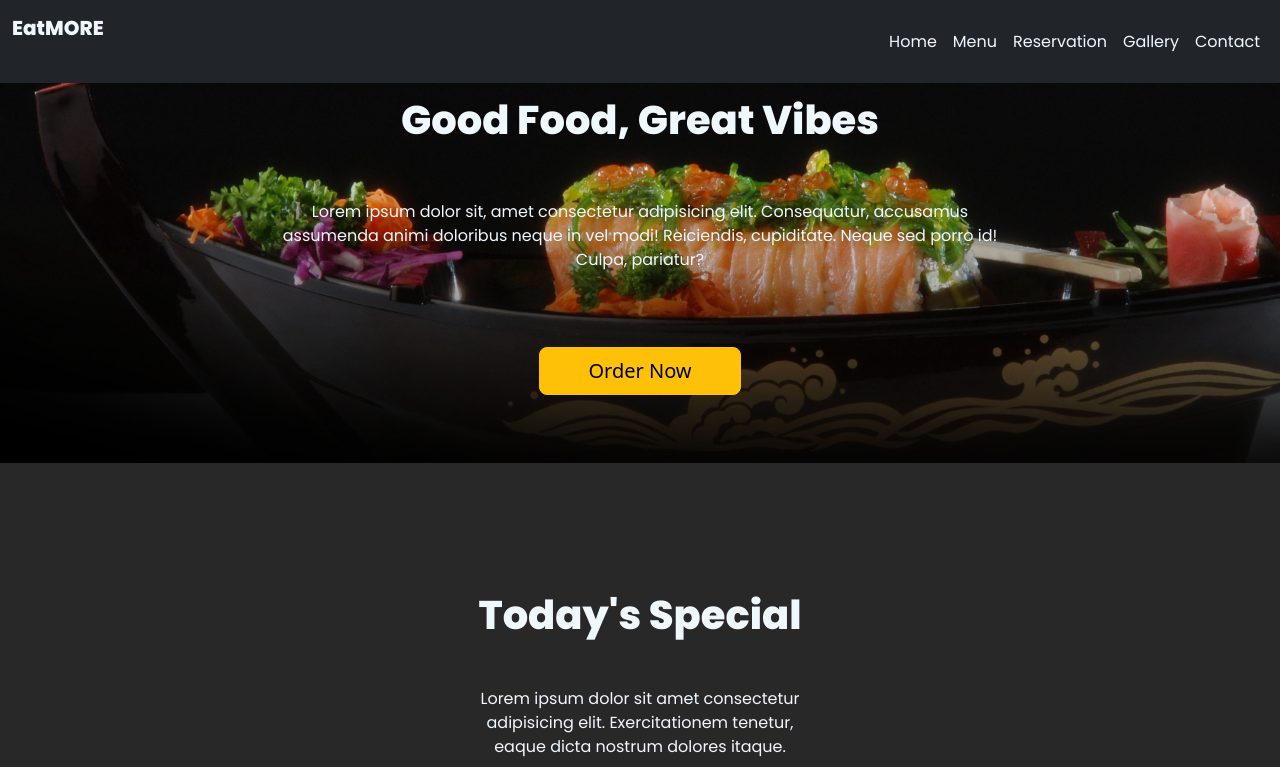
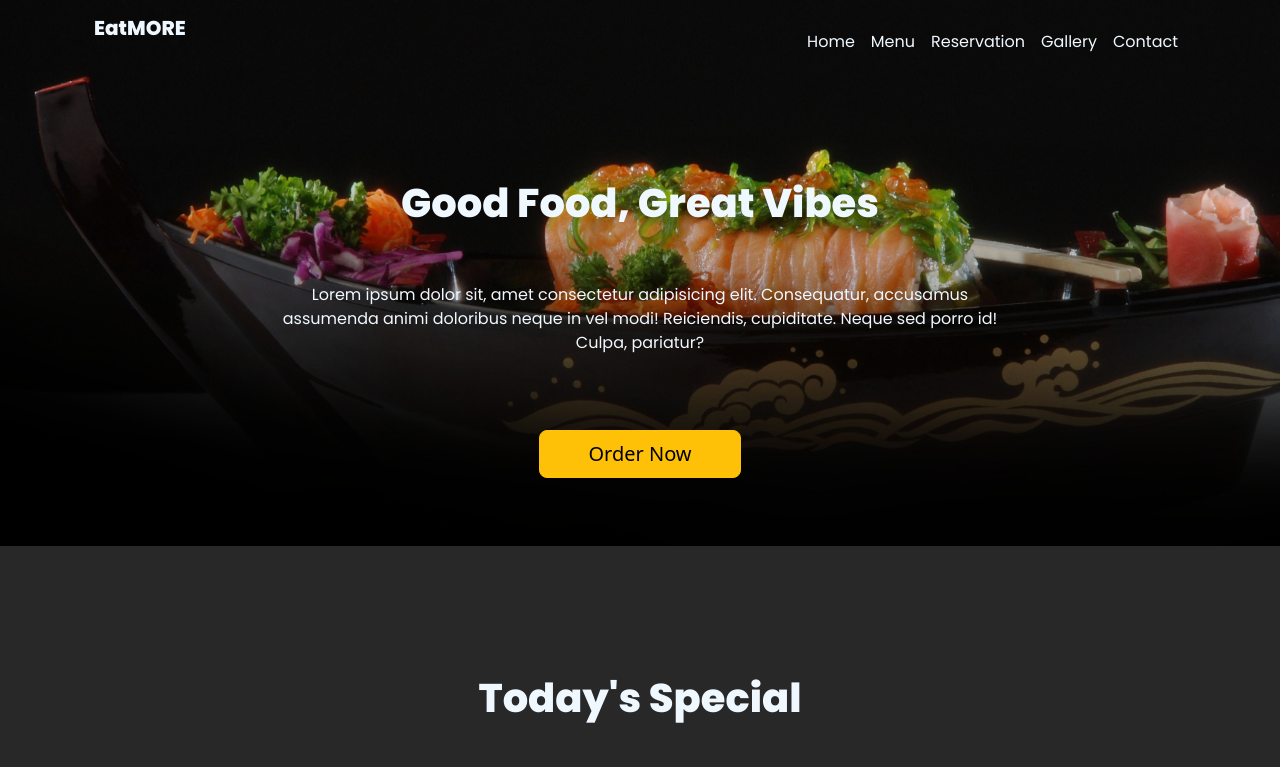
Before and after one commit to oren0115/restaurant, a website: page index.html in a window 1280 px wide. Shown: the top 767 px of the page. Drawn offline with nearby package versions, Linux system fonts and the light colour scheme.

Commit message:
update bagian navbar

```diff
--- a/index.html
+++ b/index.html
@@ -37,7 +37,7 @@
       <!-- navbar -->
       <section id="navbar">
         <div class="container">
-          <nav class="navbar navbar-expand-lg bg-dark fixed-top">
+          <nav class="navbar navbar-expand-lg ">
             <div class="container-fluid">
               <a class="navbar-brand poppins-extrabold" href="#">EatMORE</a>
               <button
```
